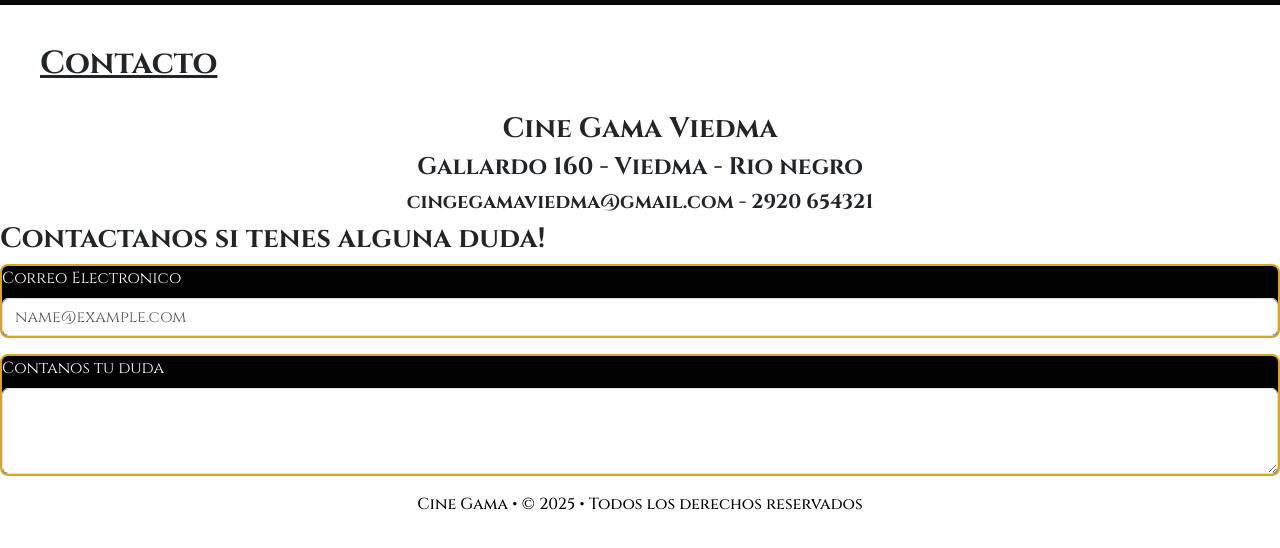
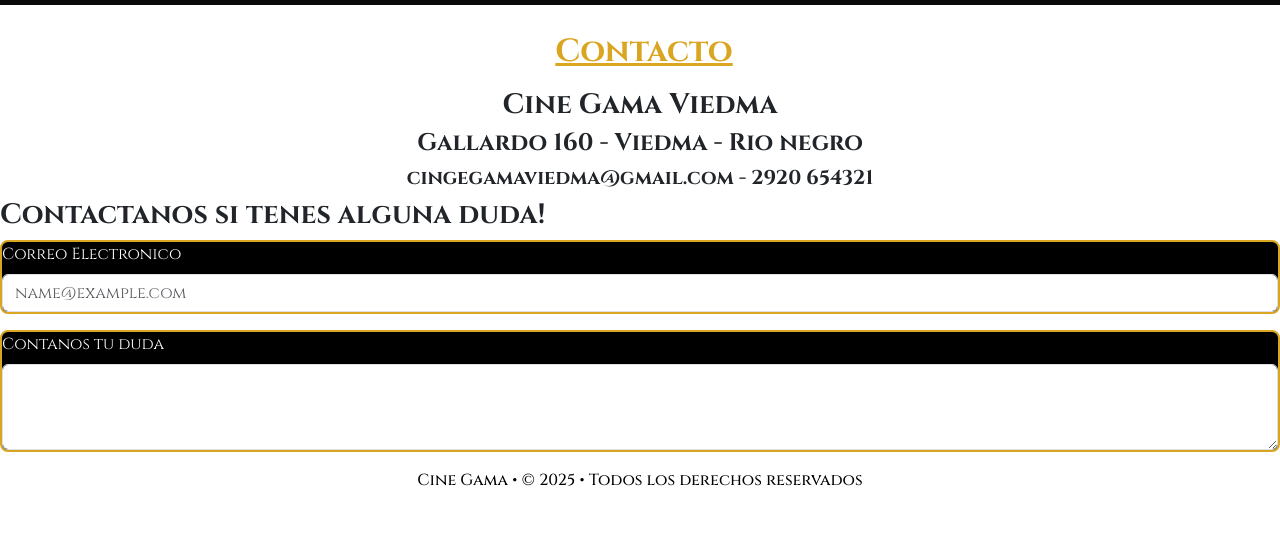
Before and after one commit to Lucho-GD/cinegama-preentrega-GarciaDiaz, a plain HTML site: page pages/contacto.html in a window 1280 px wide. Shown: the part 110-658 px from the top of the page. Drawn offline with nearby package versions, Linux system fonts and the light colour scheme; a web font is replaced by a local one.

Commit message:
estructura contacto

```diff
--- a/style/style.css
+++ b/style/style.css
@@ -120,6 +120,7 @@ h1 {
     height: 38rem;
     display: flex;
     flex-direction: column;
+    justify-content: space-between;
 }
 
 .card img {
@@ -225,10 +226,11 @@ h1 {
 }
 
 .info-contacto .contacto {
-    text-align: left;
-    margin-left: 20px;
-    padding: 20px;
+    text-align: center;
+    margin-left: 8px;
+    padding: 8px;
     text-decoration: underline;
+    color: goldenrod;
 }
 
 .form-contacto {
```
